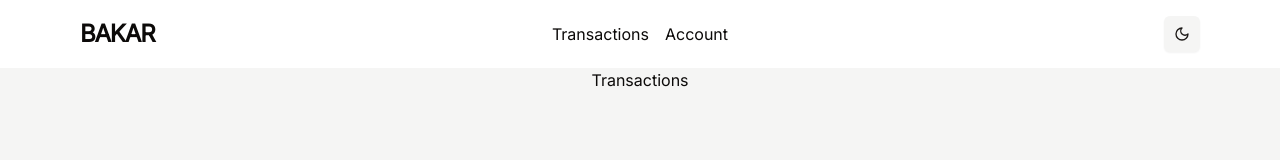
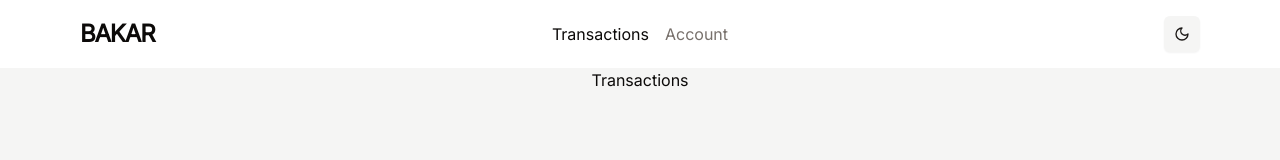
Before and after one commit to Shrief88/Bakar_Task, a React (Vite) app: page /transactions in a window 1280 px wide. Shown: the top 160 px of the page. Built offline with nearby package versions, Linux system fonts and the light colour scheme.

Commit message:
Add animation for hover and active route

```diff
--- a/src/components/MobileNav.tsx
+++ b/src/components/MobileNav.tsx
@@ -12,6 +12,7 @@ import {
 } from "./ui/sheet";
 import { Button, buttonVariants } from "./ui/button";
 import { NavItem } from "../interfaces/index";
+import { cn } from "@/lib/utils";
 
 interface Props {
   items: NavItem[];
@@ -40,7 +41,18 @@ const MobileNav = ({ items }: Props) => {
           {items.map((item) => (
             <li key={item.label}>
               <NavLink to={item.to} onClick={() => setOpen(false)}>
-                <p className="font-medium text-muted-foreground text-xl">{item.label}</p>
+                <p
+                  className={cn(
+                    "font-medium",
+                    location.pathname === item.to ||
+                      (location.pathname === "/" &&
+                        item.label === "Transactions")
+                      ? "text-foreground"
+                      : "text-muted-foreground"
+                  )}
+                >
+                  {item.label}
+                </p>
               </NavLink>
             </li>
           ))}
--- a/src/components/Navbar.tsx
+++ b/src/components/Navbar.tsx
@@ -1,15 +1,18 @@
-import { NavLink } from "react-router-dom";
+import { NavLink, useLocation } from "react-router-dom";
 
 import MaxWidthWrapper from "./MaxWidthWrapper";
 import { ModeToggle } from "./ui/ModeToggle";
 import MobileNav from "./MobileNav";
+import { NavItem } from "@/interfaces";
+import { cn } from "@/lib/utils";
 
-const navItems = [
+const navItems: NavItem[] = [
   { label: "Transactions", to: "/transactions" },
   { label: "Account", to: "/account" },
 ];
 
 const Navbar = () => {
+  const location = useLocation();
   return (
     <div className="sticky z-50 top-0 inset-x-0 h-fit py-4 bg-card">
       <header className="relative">
@@ -23,8 +26,19 @@ const Navbar = () => {
 
             <div className="hidden md:flex md:col-span-1 md:gap-4 md:justify-center md:items-center">
               {navItems.map((item) => (
-                <NavLink to={item.to}>
-                  <p className="font-medium text-foreground">{item.label}</p>
+                <NavLink to={item.to} key={item.label}>
+                  <p
+                    className={cn(
+                      "font-medium hover:text-foreground underline-animation",
+                      location.pathname === item.to ||
+                        (location.pathname === "/" &&
+                          item.label === "Transactions")
+                        ? "text-foreground"
+                        : "text-muted-foreground"
+                    )}
+                  >
+                    {item.label}
+                  </p>
                 </NavLink>
               ))}
             </div>
--- a/src/index.css
+++ b/src/index.css
@@ -59,3 +59,14 @@
     @apply bg-background text-foreground;
   }
 }
+
+@layer components {
+  .underline-animation {
+    @apply relative;
+  }
+
+  .underline-animation::after {
+    @apply absolute content-[''] w-full h-0.5 left-0 bottom-[-4px] bg-foreground scale-x-0 hover:scale-x-100
+    origin-bottom-right hover:origin-bottom-left transition-transform duration-500 ease-in-out;
+  }
+}
```
